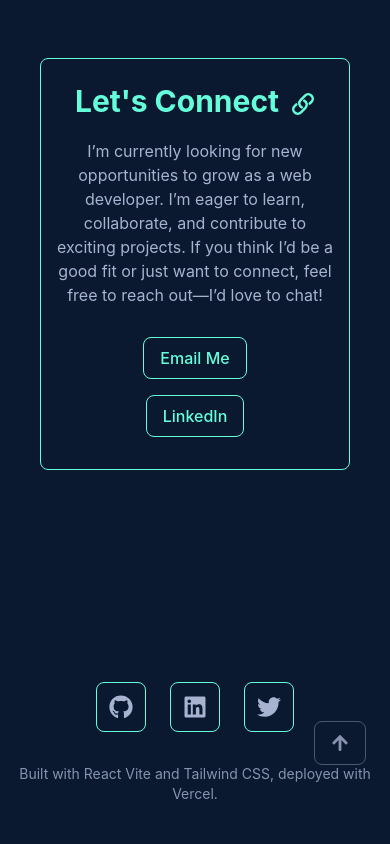
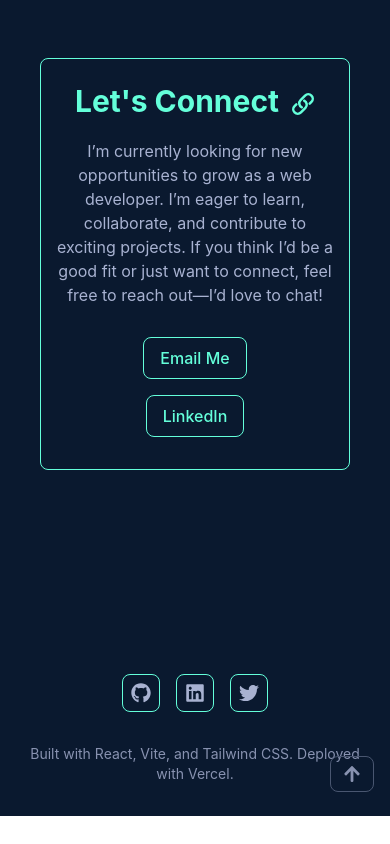
Before and after one commit to joanmrtnz/portfolio, a React (Vite) app in the folder my-portfolio/: page / in a window 390 px wide. Shown: the part 5185-6029 px from the top of the page. After the commit the page ends 6001 px from the top, so only its background shows below. Built offline with nearby package versions, Linux system fonts and the light colour scheme.

Commit message:
add Mobile style in Footer.jsx

```diff
--- a/my-portfolio/src/components/Footer.jsx
+++ b/my-portfolio/src/components/Footer.jsx
@@ -1,4 +1,3 @@
-
 import { FaGithub, FaLinkedin, FaTwitter, FaArrowUp } from "react-icons/fa";
 import useScrollAnimation from "../hooks/useScrollAnimation";
 
@@ -8,10 +7,10 @@ export default function Footer() {
   return (
     <footer
       ref={ref}
-      className={`relative bg-[var(--navy)] text-[var(--light-slate)] py-10 mt-10 flex flex-col items-center text-center transition-all duration-500
+      className={`relative bg-[var(--navy)] text-[var(--light-slate)] py-8 sm:py-10 mt-10 flex flex-col items-center text-center transition-all duration-500
       ${isVisible ? "opacity-100 translate-y-0" : "opacity-0 translate-y-5"}`}
     >
-      <div className="flex space-x-6 mb-4">
+      <div className="flex space-x-4 sm:space-x-6 mb-4">
         {[{ icon: FaGithub, link: "https://github.com/tu-usuario" },
         { icon: FaLinkedin, link: "https://www.linkedin.com/in/tu-usuario" },
         { icon: FaTwitter, link: "https://twitter.com/tu-usuario" }].map((item, index) => (
@@ -20,20 +19,22 @@ export default function Footer() {
             href={item.link}
             target="_blank"
             rel="noopener noreferrer"
-            className="border border-[var(--green)] p-3 rounded-lg transition-all duration-300
+            className="border border-[var(--green)] p-2 sm:p-3 rounded-lg transition-all duration-300
             hover:shadow-[0_0_15px_var(--green)] hover:bg-[var(--green)] hover:text-[var(--navy)]"
           >
-            <item.icon className="text-2xl" />
+            <item.icon className="text-xl sm:text-2xl" />
           </a>
         ))}
       </div>
 
-      <p className="text-sm text-[var(--slate)] mt-4">Built with React Vite and Tailwind CSS, deployed with Vercel.</p>
+      <p className="text-sm text-[var(--slate)] mt-4 px-4 sm:px-0">
+        Built with React, Vite, and Tailwind CSS. Deployed with Vercel.
+      </p>
 
       <button
         onClick={() => window.scrollTo({ top: 0, behavior: "smooth" })}
-        className="absolute right-6 top-1/2 transform -translate-y-1/2 px-4 py-3 border border-[var(--dark-slate)] rounded-lg text-[var(--slate)]
-        font-medium transition-all duration-300 hover:bg-[var(--green)] hover:text-[var(--navy)] flex items-center gap-2"
+        className="fixed sm:absolute bottom-6 sm:top-1/2 right-4 sm:right-6 transform sm:-translate-y-1/2 px-3 py-2 sm:px-4 sm:py-3 border border-[var(--dark-slate)] rounded-lg
+        text-[var(--slate)] font-medium transition-all duration-300 hover:bg-[var(--green)] hover:text-[var(--navy)] flex items-center gap-2"
       >
         <FaArrowUp className="text-lg" />
       </button>
```
